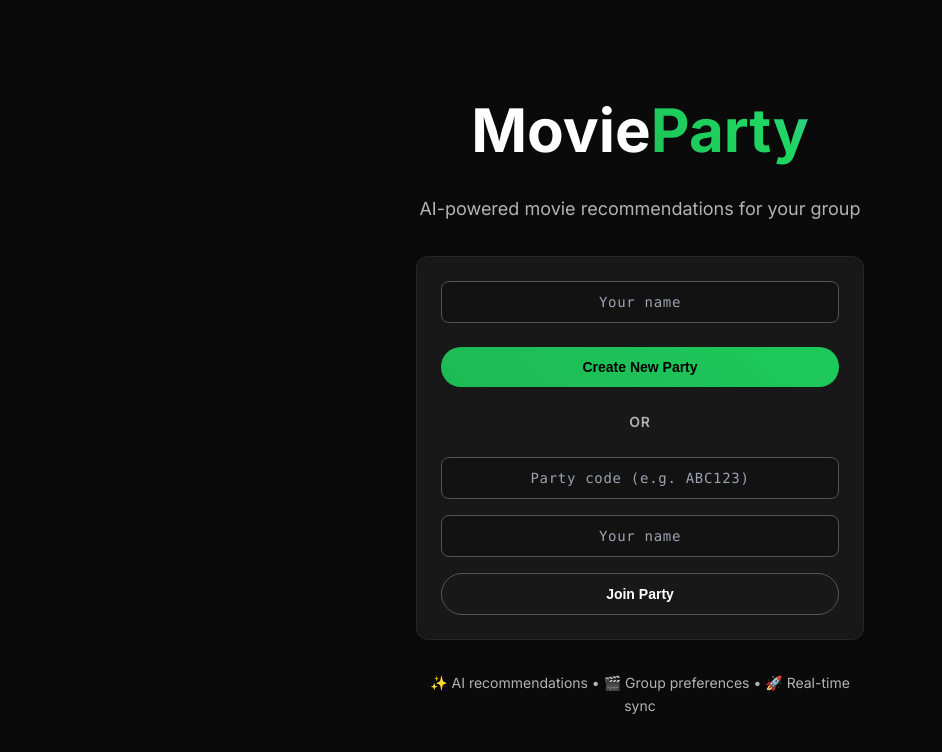
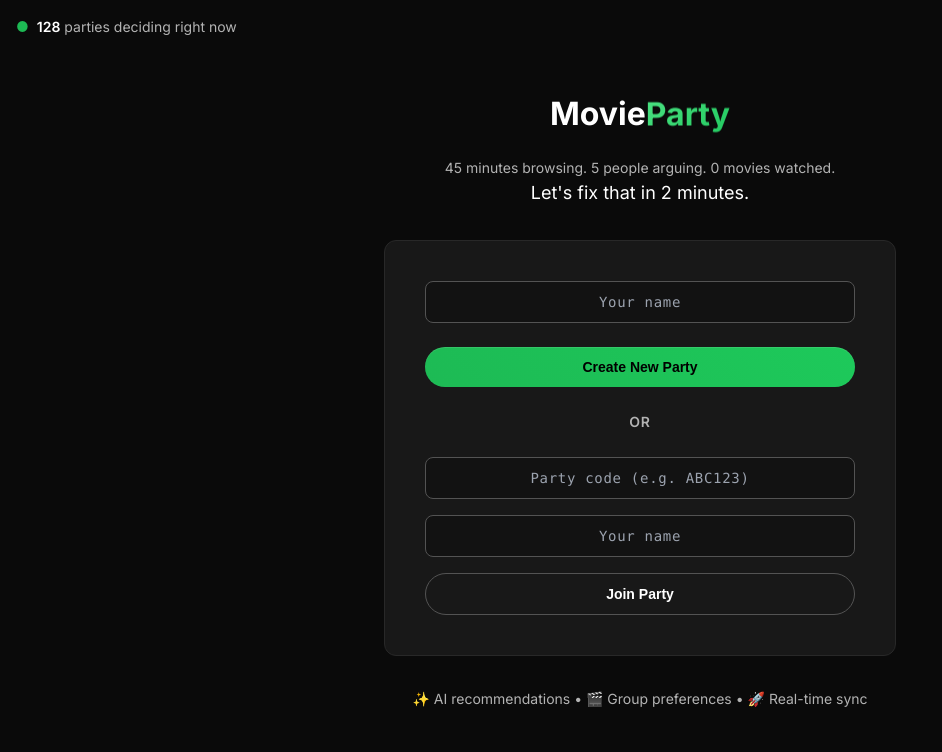
Before and after one commit to KushaalP/llm-party-app, a React (Vite) app: page / in a window 1280 px wide. Shown: the top 752 px of the page, without its empty margins (0-942 px from the left). Built offline with nearby package versions, Linux system fonts and the light colour scheme.

Commit message:
polished ui for home page, removed reroll button (for now)

```diff
--- a/package.json
+++ b/package.json
@@ -32,7 +32,8 @@
     "socket.io": "^4.8.1",
     "socket.io-client": "^4.8.1",
     "tailwind-merge": "^3.3.1",
-    "uuid": "^11.1.0"
+    "uuid": "^11.1.0",
+    "matter-js": "^0.19.0"
   },
   "devDependencies": {
     "@eslint/js": "^9.25.0",
--- a/src/components/Home.jsx
+++ b/src/components/Home.jsx
@@ -1,4 +1,4 @@
-import { useState } from 'react'
+import { useState, useEffect } from 'react'
 import { useNavigate } from 'react-router-dom'
 import axios from 'axios'
 import { Film } from 'lucide-react'
@@ -13,6 +13,10 @@ export default function Home() {
   const [error, setError] = useState('')
   const [createName, setCreateName] = useState('')
   const navigate = useNavigate()
+  const [liveCount, setLiveCount] = useState(127)
+  const line1 = "45 minutes browsing. 5 people arguing. 0 movies watched."
+  const line2Full = "Let's fix that in 2 minutes."
+  const [typedLine2, setTypedLine2] = useState('')
 
   const handleCreateRoom = async () => {
     setIsCreating(true)
@@ -57,21 +61,63 @@ export default function Home() {
     }
   }
 
+  // --- Effects for UI animations ---
+  useEffect(() => {
+    // Typing effect for second tagline line
+    const startDelay = 1500 // ms
+    const typingSpeed = 50 // ms per char
+    let timeoutId = setTimeout(() => {
+      let index = 0
+      const intervalId = setInterval(() => {
+        setTypedLine2(line2Full.slice(0, index + 1))
+        index++
+        if (index === line2Full.length) {
+          clearInterval(intervalId)
+        }
+      }, typingSpeed)
+    }, startDelay)
+    return () => clearTimeout(timeoutId)
+  }, [])
+
+  // Live parties counter pulse
+  useEffect(() => {
+    const interval = setInterval(() => {
+      setLiveCount((prev) => prev + (Math.random() > 0.5 ? 1 : -1))
+    }, 4000)
+    return () => clearInterval(interval)
+  }, [])
+
   return (
     <div className="min-h-screen flex items-center justify-center px-4">
-      <div className="max-w-md w-full">
+      {/* Live counter top-left */}
+      <div style={{ position: 'fixed', top: '16px', left: '16px', zIndex: 10 }} className="flex items-center gap-2 text-sm">
+        <span className="animate-pulse text-green-400">●</span>
+        <span className="text-gray-400"><span className="text-white font-semibold">{liveCount}</span> parties deciding right now</span>
+      </div>
+
+      <div className="max-w-lg w-full">
         {/* Header */}
-        <div className="text-center mb-8">
-          <h1 className="text-6xl font-bold text-white mb-4 title-bounce">
+        <div className="text-center mb-10">
+          <h1 className="logo-title text-7xl font-extrabold mb-4 title-bounce">
             Movie<span className="gradient-text">Party</span>
           </h1>
-          <p className="text-gray-400 text-lg">
-            AI-powered movie recommendations for your group
-          </p>
+
+          {/* Enhanced Tagline */}
+          <div className="space-y-1" style={{ minHeight: '48px' }}>
+            <p className="text-gray-400 text-sm md:text-base">
+              {line1}
+            </p>
+            <p className="text-white text-lg md:text-xl">
+              {typedLine2}
+            </p>
+          </div>
+
+          {/* Spacer after tagline */}
+          <div className="mt-6" />
         </div>
 
         {/* Main Card */}
-        <div className="card space-y-6">
+        <div className="card space-y-6 p-10 mt-8">
           {/* Create Form */}
           <input
             type="text"
--- a/src/components/Recommendations.jsx
+++ b/src/components/Recommendations.jsx
@@ -59,23 +59,6 @@ export default function Recommendations({
                   alt={`${movie.title} poster`}
                   className="w-full h-72 md:h-full object-cover"
                 />
-
-                {/* Reroll button overlay */}
-                {isHost && (
-                  <button
-                    onClick={() => {
-                      setLoadingIndex(index)
-                      onReroll(index)
-                    }}
-                    disabled={rerollCounts[index] >= 2 || loadingIndex !== null}
-                    className={`btn btn-secondary rounded-full w-16 h-16 flex items-center justify-center transition-transform duration-150 absolute bottom-3 right-3 z-30 ${
-                      rerollCounts[index] >= 2 || loadingIndex !== null ? 'opacity-50 cursor-not-allowed' : 'group-hover:scale-110 hover:scale-110'
-                    }`}
-                    title="Reroll this movie"
-                  >
-                    <RefreshCw className="w-7 h-7" />
-                  </button>
-                )}
               </div>
 
               <div className="flex-1 p-6">
--- a/src/index.css
+++ b/src/index.css
@@ -84,6 +84,7 @@ body {
   color: #000;
   position: relative;
   overflow: hidden;
+  box-shadow: inset 0 1px 0 rgba(255,255,255,0.1);
 }
 
 .btn-primary::before {
@@ -99,12 +100,17 @@ body {
 
 .btn-primary:hover {
   background-position: 100% 0;
-  transform: scale(1.05);
-  box-shadow: 0 8px 25px rgba(29, 185, 84, 0.4);
+  transform: scale(1.02);
+  box-shadow: 0 0 20px rgba(74, 222, 128, 0.3);
+  filter: brightness(1.05);
 }
 
 .btn-primary:hover::before {
   left: 100%;
+}
+
+.btn-primary:active {
+  transform: scale(0.98);
 }
 
 .btn-secondary {
@@ -154,7 +160,7 @@ body {
 .input:focus {
   outline: none;
   border-color: #1db954;
-  box-shadow: 0 0 20px rgba(29, 185, 84, 0.3);
+  box-shadow: 0 0 0 2px rgba(74, 222, 128, 0.2), 0 0 20px rgba(74, 222, 128, 0.3);
   background: #1a1a1a;
   transform: translateY(-1px);
 }
@@ -287,22 +293,7 @@ body {
   background-color: #16a34a;
 }
 
-.bg-green-900\\/30 {
-  background-color: rgba(20, 83, 45, 0.3);
-}
-
-.bg-red-900\\/20 {
-  background-color: rgba(127, 29, 29, 0.2);
-}
-
-/* Border classes */
-.border-green-500\\/50 {
-  border-color: rgba(34, 197, 94, 0.5);
-}
-
-.border-red-500 {
-  border-color: #ef4444;
-}
+/* Removed invalid escaped utility classes to resolve linter issues */
 
 /* Text colors */
 .text-yellow-400 {
@@ -389,6 +380,10 @@ body {
   padding: 24px;
 }
 
+.p-10 {
+  padding: 40px;
+}
+
 .px-4 {
   padding-left: 16px;
   padding-right: 16px;
@@ -409,6 +404,10 @@ body {
 
 .max-w-4xl {
   max-width: 896px;
+}
+
+.max-w-lg {
+  max-width: 512px;
 }
 
 .mx-auto {
@@ -691,3 +690,59 @@ body {
   letter-spacing: 0.05em;
   text-transform: uppercase;
 }
+
+/* === MovieParty Homepage Enhancements === */
+
+/* Party gradient + pulse */
+@keyframes partyPulse {
+  0%,100% { opacity: 1; filter: brightness(1); }
+  50% { opacity: 0.9; filter: brightness(1.2); }
+}
+
+.logo-title .gradient-text {
+  background: linear-gradient(135deg, #4ade80 0%, #22c55e 100%);
+  -webkit-background-clip: text;
+  -webkit-text-fill-color: transparent;
+  background-clip: text;
+  animation: partyPulse 3s ease-in-out infinite;
+}
+
+/* film grain removed */
+
+/* floating icons */
+.floating-icon {
+  position: fixed;
+  bottom: -40px;
+  font-size: 24px;
+  opacity: 0.1;
+  filter: blur(0.5px);
+  animation: float-up var(--dur,20s) linear infinite;
+  will-change: transform;
+  z-index: -1;
+}
+
+@keyframes float-up {
+  from { transform: translateY(0) translateX(0); }
+  to { transform: translateY(-120vh) translateX(calc(var(--moveX,0) * 1%)); }
+}
+
+/* slide-up ticker */
+@keyframes slideUp {
+  0% { transform: translateY(100%); }
+  10% { transform: translateY(0); }
+  90% { transform: translateY(0); }
+  100% { transform: translateY(-100%); }
+}
+
+.animate-slideUp {
+  animation: slideUp 4s ease-in-out infinite;
+}
+
+/* Floating movie posters */
+.floating-poster {
+  opacity: 0.12;
+  filter: grayscale(20%) saturate(80%);
+  border-radius: 4px;
+  will-change: transform;
+  z-index: -1;
+}
```
Also changed, not shown: server.js (+11 -6 lines), .claude/settings.local.json, 1 other file (tests, documents, lock files or other folders).
